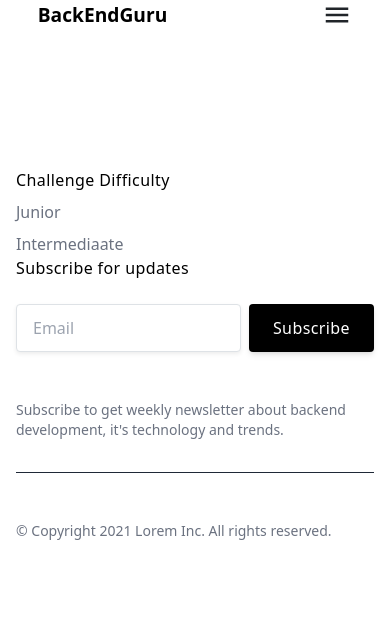
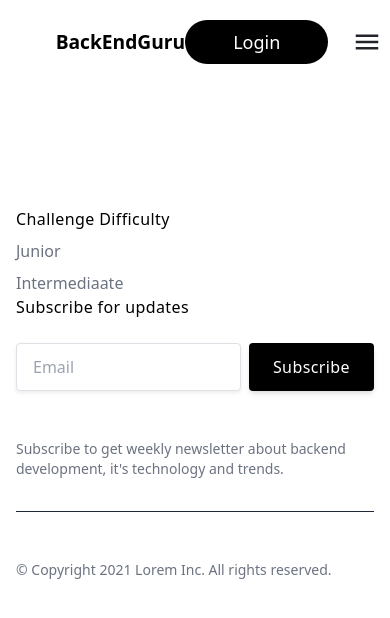
Before and after one commit to vbello-tech/BackEndGuru, a Django app: page /challenge/1/ in a window 390 px wide. Shown: the top 618 px of the page. Run offline with Django 5.2, Linux system fonts and the light colour scheme; data that the repository does not hold is empty; some libraries are stand-ins or nearby versions.

Commit message:
fix nav bar in mobile

```diff
--- a/Static/styling/style.css
+++ b/Static/styling/style.css
@@ -1,5 +1,9 @@
 * {
   box-sizing: border-box;
+}
+
+header {
+    margin: 5%;
 }
 
 #flash-message {
@@ -158,7 +162,7 @@
   #flash-message {
         margin: 5px 10px;
     }
-  .gap-6 a, button {
+  .nav_auth {
     display: none;
   }
 }
--- a/Templates/base.html
+++ b/Templates/base.html
@@ -24,7 +24,7 @@
 <div class="flex flex-col min-h-screen">
 <!------------- nav  ----------->
 
-    <header class="bg-white px-4 lg:px-6 h-14" style="padding: 50px auto auto auto">
+    <header class="bg-white px-4 lg:px-6 h-14" >
         <nav class="flex justify-between items-center w-[92%]  mx-auto">
             <div class>
               <span class="font-semibold text-lg text-black md:inline" style="font-size: 1.2rem;">BackEndGuru</span>
@@ -52,11 +52,11 @@
             <div class="flex items-center gap-6">
 
                 {% if user.is_authenticated %}
-                        <a  href="{% url 'user:profile' %}">
+                        <a  href="{% url 'user:profile' %}" class="nav_auth">
                             <img src="{% static 'images/user.png' %}" alt="User Profile" class="rounded-circle" width="50">
                           </a>
                 {% else %}
-                    <button class="bg-[black] text-white px-5 py-2 rounded-full hover:bg-[black]">
+                    <button class="bg-[black] text-white px-5 py-2 rounded-full hover:bg-[black]" class="nav_auth">
                         <a class="text-lg font-medium hover:underline hover:text-white underline-offset-4" href="{% url 'user:login' %}">
                             Login
                           </a>
```
